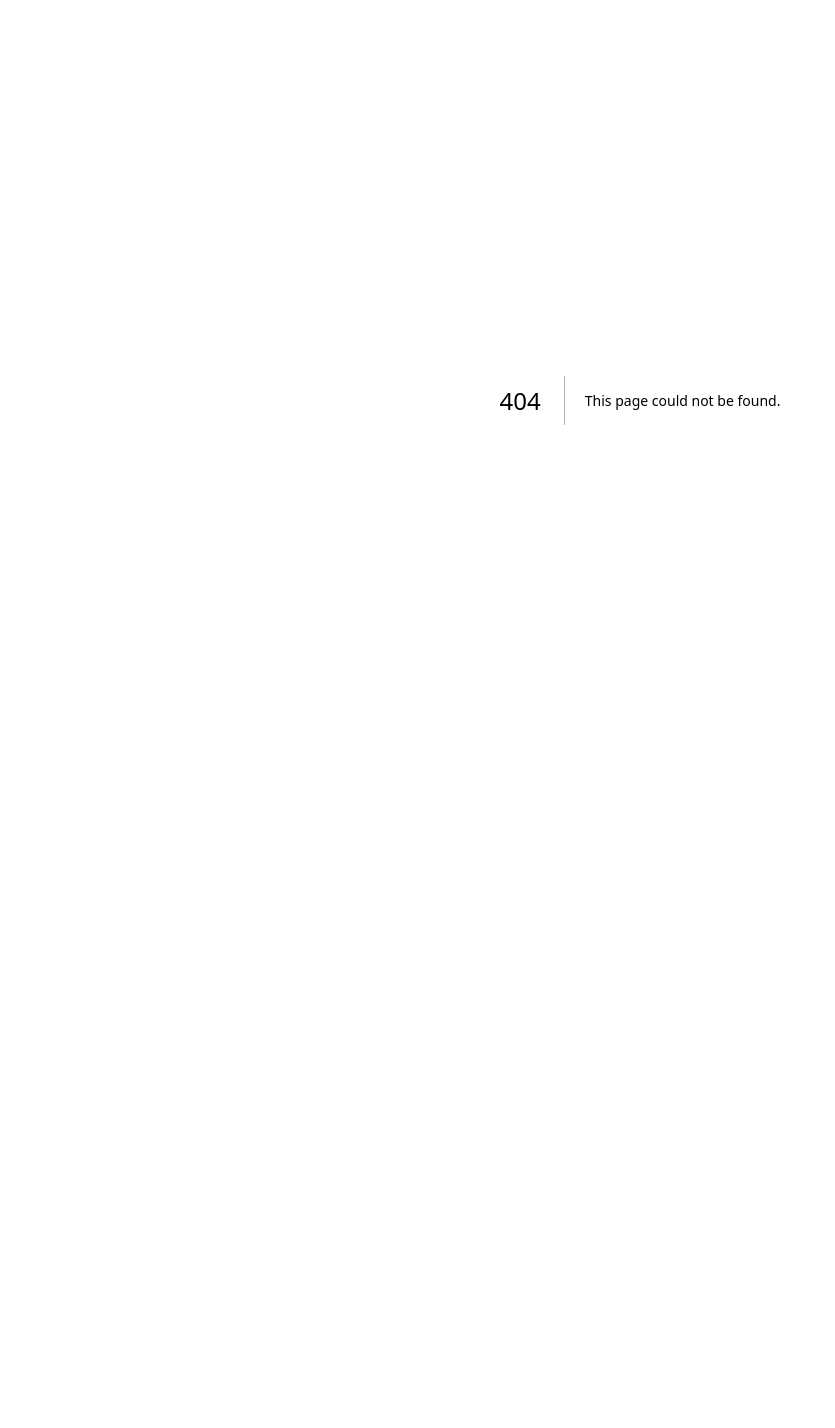
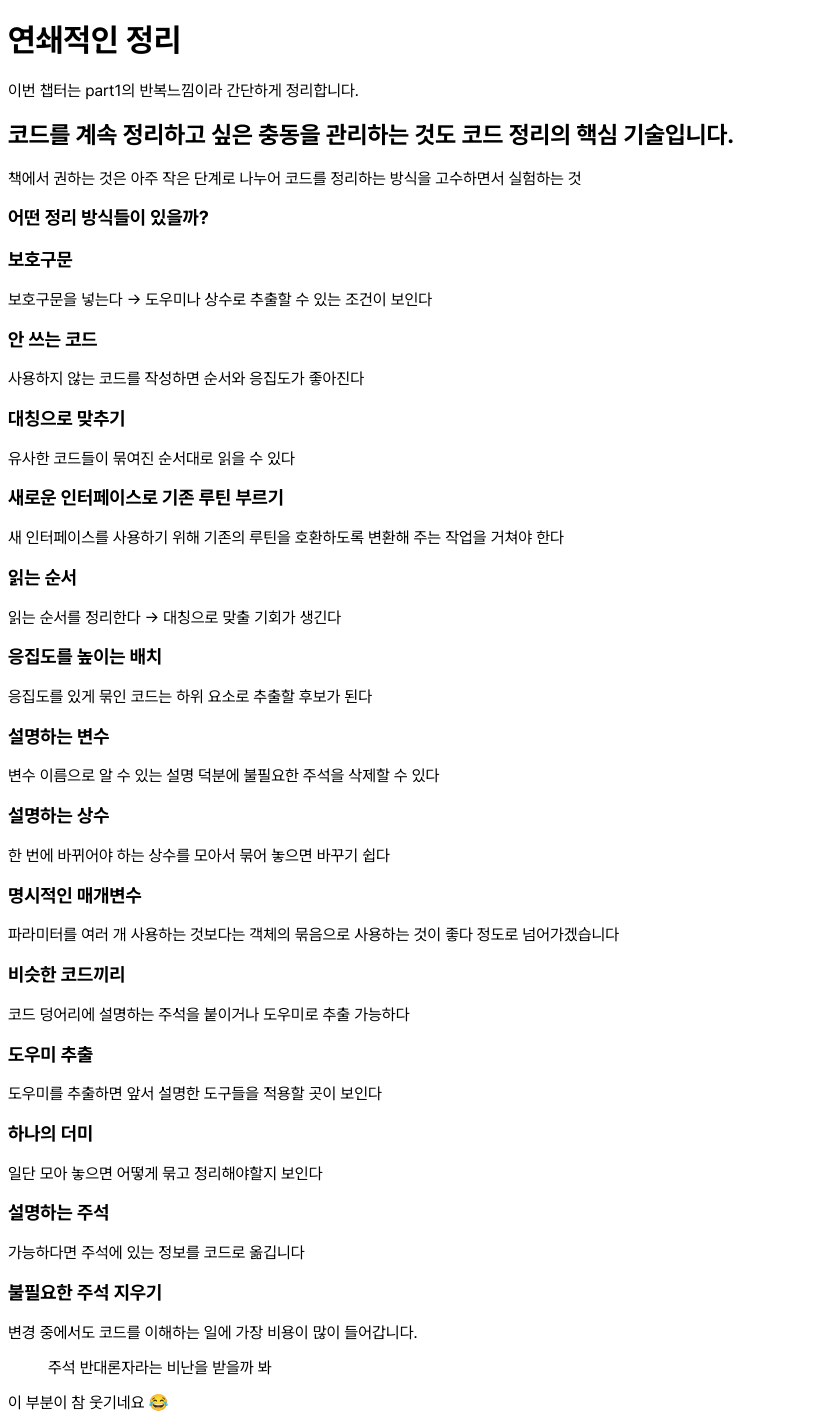
Before and after one commit to moon-and-rich/cant-back, a Next.js app: page /posts/tidy-first/part2/chapter17/bo-like-chicken in a window 1280 px wide. Before the commit this address had no page. Shown: the whole page, without its empty margins (0-835 px from the left). Before the commit the page ends 800 px from the top, so only its background shows below. Built offline with nearby package versions, Linux system fonts and the light colour scheme.

Commit message:
docs: chapter 17

```diff
--- /dev/null
+++ b/pages/posts/tidy-first/part2/chapter17/bo-like-chicken.mdx
@@ -0,0 +1,69 @@
+# 연쇄적인 정리
+
+이번 챕터는 part1의 반복느낌이라 간단하게 정리합니다.
+
+## 코드를 계속 정리하고 싶은 충동을 관리하는 것도 코드 정리의 핵심 기술입니다.
+
+책에서 권하는 것은 아주 작은 단계로 나누어 코드를 정리하는 방식을 고수하면서 실험하는 것
+
+### 어떤 정리 방식들이 있을까?
+
+### 보호구문
+
+보호구문을 넣는다 -> 도우미나 상수로 추출할 수 있는 조건이 보인다
+
+### 안 쓰는 코드
+
+사용하지 않는 코드를 작성하면 순서와 응집도가 좋아진다
+
+### 대칭으로 맞추기
+
+유사한 코드들이 묶여진 순서대로 읽을 수 있다
+
+### 새로운 인터페이스로 기존 루틴 부르기
+
+새 인터페이스를 사용하기 위해 기존의 루틴을 호환하도록 변환해 주는 작업을 거쳐야 한다
+
+### 읽는 순서
+
+읽는 순서를 정리한다 -> 대칭으로 맞출 기회가 생긴다
+
+### 응집도를 높이는 배치
+
+응집도를 있게 묶인 코드는 하위 요소로 추출할 후보가 된다
+
+### 설명하는 변수
+
+변수 이름으로 알 수 있는 설명 덕분에 불필요한 주석을 삭제할 수 있다
+
+### 설명하는 상수
+
+한 번에 바뀌어야 하는 상수를 모아서 묶어 놓으면 바꾸기 쉽다
+
+### 명시적인 매개변수
+
+파라미터를 여러 개 사용하는 것보다는 객체의 묶음으로 사용하는 것이 좋다 정도로 넘어가겠습니다
+
+### 비슷한 코드끼리
+
+코드 덩어리에 설명하는 주석을 붙이거나 도우미로 추출 가능하다
+
+### 도우미 추출
+
+도우미를 추출하면 앞서 설명한 도구들을 적용할 곳이 보인다
+
+### 하나의 더미
+
+일단 모아 놓으면 어떻게 묶고 정리해야할지 보인다
+
+### 설명하는 주석
+
+가능하다면 주석에 있는 정보를 코드로 옮깁니다
+
+### 불필요한 주석 지우기
+
+변경 중에서도 코드를 이해하는 일에 가장 비용이 많이 들어갑니다.
+
+> 주석 반대론자라는 비난을 받을까 봐
+
+이 부분이 참 웃기네요 😂
```
Also changed, not shown: pages/posts/tidy-first/part2/chapter17/_meta.json (added, +8 -0 lines).
